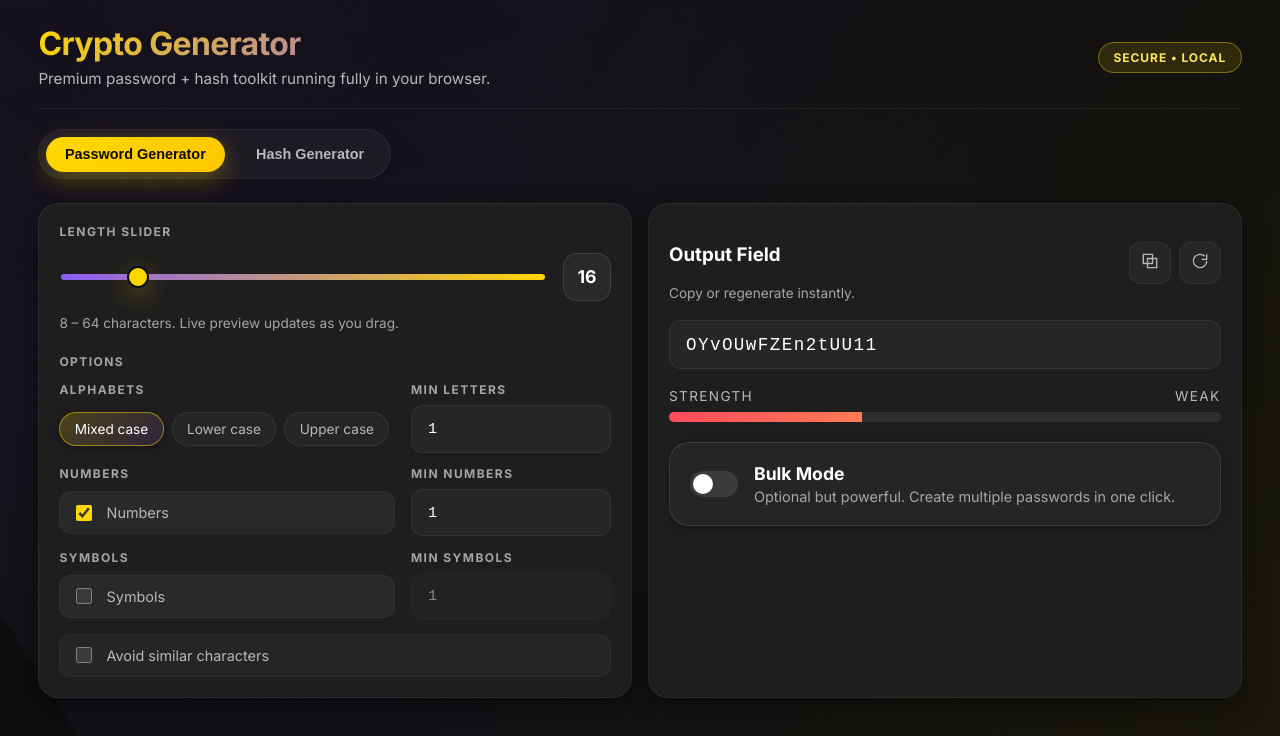
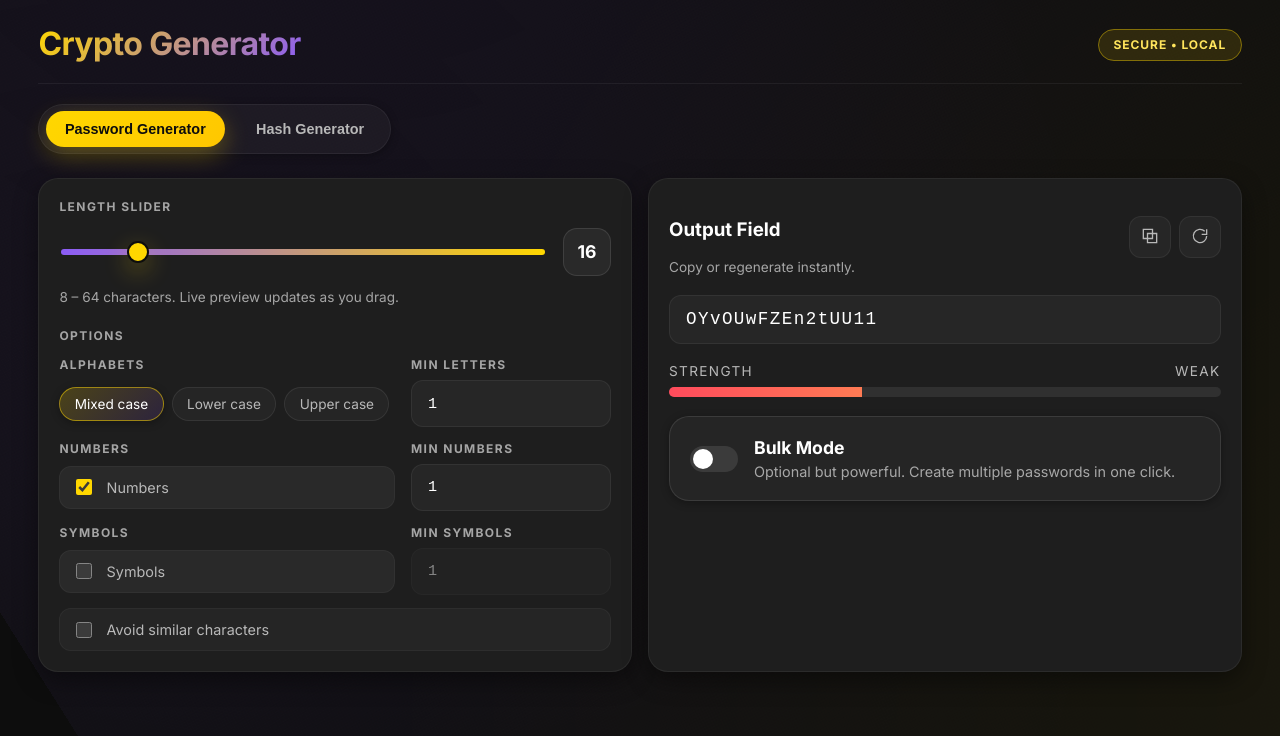
Before and after one commit to piyushdoorwar/crypto-generator, a plain HTML site: page index.html in a window 1280 px wide. Drawn offline with Linux system fonts and the light colour scheme; a web font is replaced by a local one.

Commit message:
styling improvements

```diff
--- a/index.html
+++ b/index.html
@@ -12,7 +12,6 @@
       <header class="app-header crypto-header">
         <div>
           <h1>Crypto Generator</h1>
-          <p class="subtitle">Premium password + hash toolkit running fully in your browser.</p>
         </div>
         <div class="header-actions">
           <span class="status-pill">Secure • Local</span>
```
Also changed, not shown: favicon.svg.
